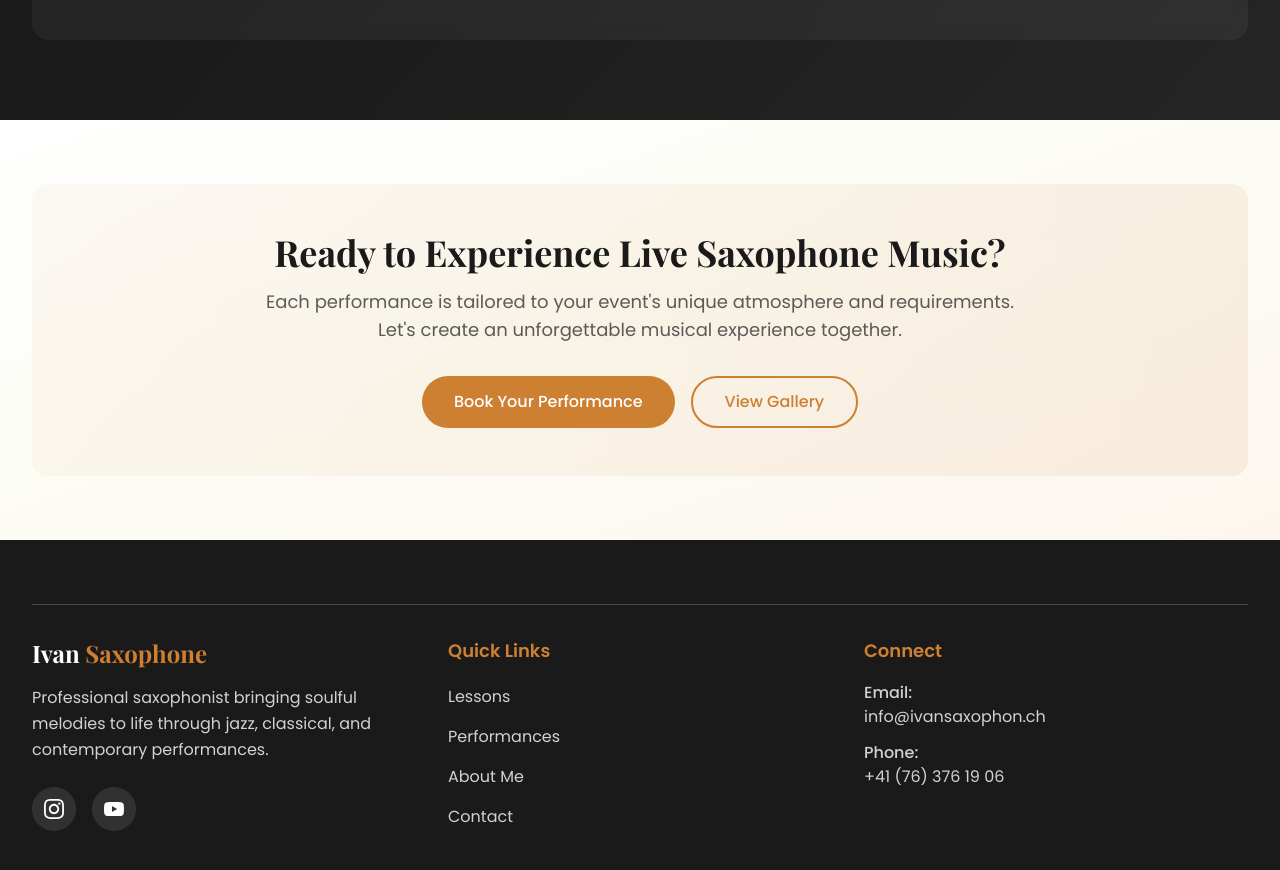
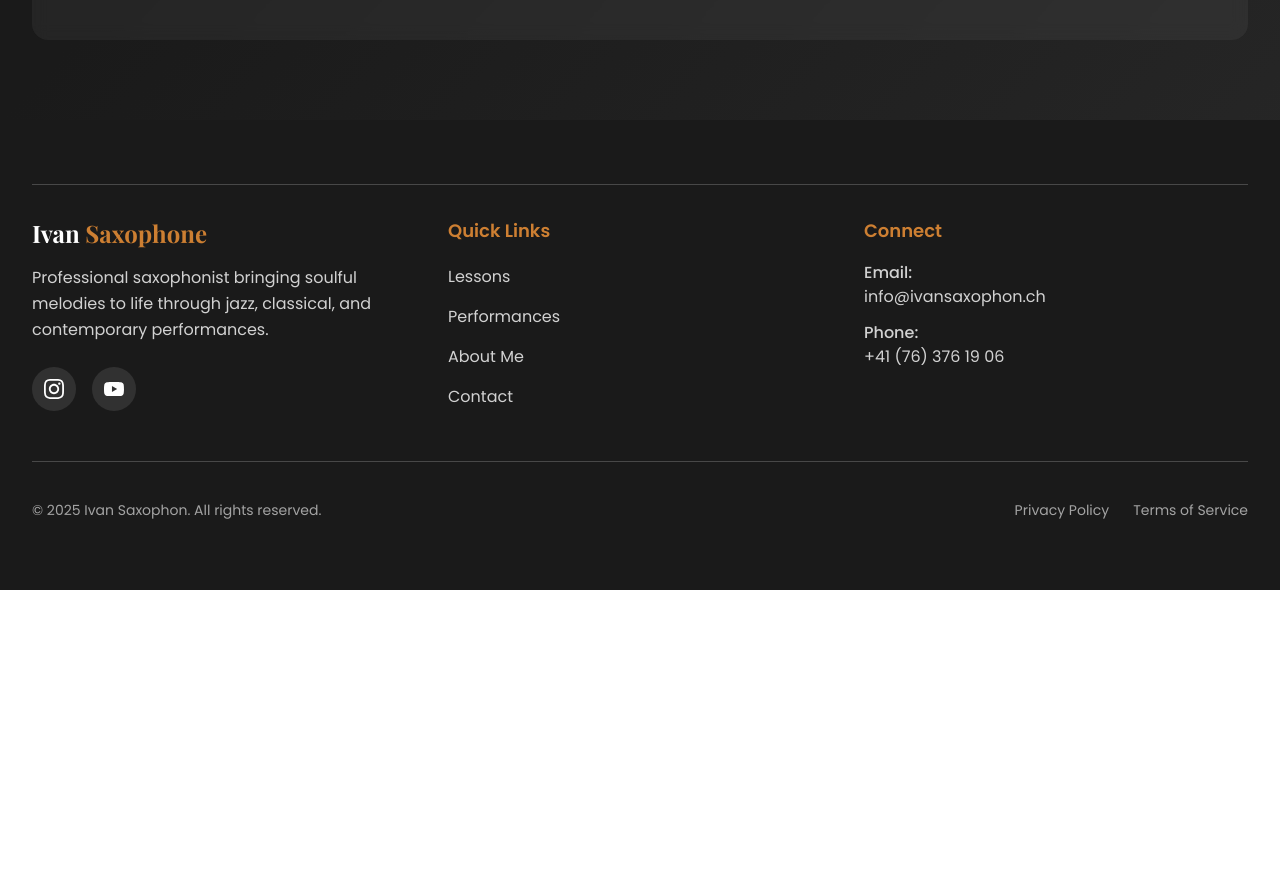
Before and after one commit to martinst06/ivansaxophon, a Next.js app: page /en/performances in a window 1280 px wide. Shown: the part 2640-3510 px from the top of the page. After the commit the page ends 3230 px from the top, so only its background shows below. Built offline with nearby package versions, Linux system fonts and the light colour scheme.

Commit message:
fix: remove CTA from performances

```diff
--- a/src/app/[lang]/performances/page.tsx
+++ b/src/app/[lang]/performances/page.tsx
@@ -166,27 +166,6 @@ export default async function PerformancesPage({ params }: Props) {
         {/* Performance Gallery */}
         <PerformanceGallery lang={typedLang} />
 
-        {/* Call to Action */}
-        <div className="bg-gradient-to-br from-white via-beige/30 to-bronze-light/10 py-16">
-          <div className="max-w-7xl mx-auto px-4 sm:px-6 lg:px-8">
-            <div className="text-center bg-gradient-to-r from-bronze/5 to-bronze/10 rounded-2xl p-12">
-              <h2 className="text-3xl md:text-4xl font-serif font-bold text-charcoal mb-4">
-                {t.performances.ctaTitle}
-              </h2>
-              <p className="text-lg text-charcoal/70 max-w-3xl mx-auto mb-8">
-                {t.performances.ctaDescription}
-              </p>
-              <div className="flex flex-col sm:flex-row gap-4 justify-center">
-                <button className="bg-bronze text-white px-8 py-3 rounded-full font-medium hover:bg-bronze-dark transition-colors">
-                  {t.performances.bookYourPerformance}
-                </button>
-                <button className="border-2 border-bronze text-bronze px-8 py-3 rounded-full font-medium hover:bg-bronze hover:text-white transition-colors">
-                  {t.performances.viewGallery}
-                </button>
-              </div>
-            </div>
-          </div>
-        </div>
       </main>
       <Footer lang={typedLang} />
     </>
```
